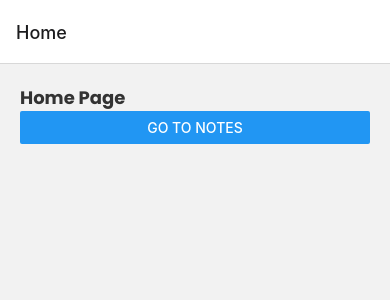
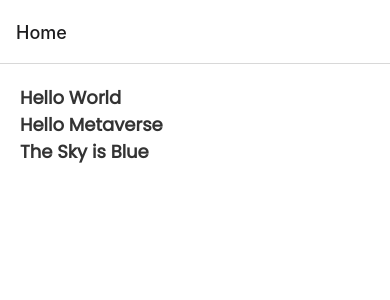
Before and after one commit to toluolatubosun/Mobile-App-Development, a React Native app: screen /Home in a window 390 px wide. Shown: the top 300 px of the page. Built offline with nearby package versions, Linux system fonts and the light colour scheme.

Commit message:
passing data

```diff
--- a/screens/Home.js
+++ b/screens/Home.js
@@ -1,13 +1,24 @@
 import React from 'react';
-import { View, Text, Button } from "react-native";
+import { View, Text, FlatList, TouchableOpacity } from "react-native";
 import { globalStyles } from '../styles/global';
 
 export default function Home({ navigation }) {
+    const [notes, setNotes] = React.useState([
+        { title: 'Hello World', key: 1, body: 'Lorem ipsum dolor sit amet consectetur adipisicing elit loremque quidem quasi?'},
+        { title: 'Hello Metaverse', key: 2, body: 'Lorem ipsum dolor sit amet consectetur adipisicing elit loremque quidem quasi?'},
+        { title: 'The Sky is Blue', key: 3, body: 'Lorem ipsum dolor sit amet consectetur adipisicing elit loremque quidem quasi?'}
+    ])
+
     return (
         <View style={globalStyles.container}>
-            <Text style={globalStyles.titleText}>Home Page</Text>
-            <Button onPress={() => navigation.navigate("Note")} title="Go to notes"/>
-            {/* We also have push and pop */}
+            <FlatList
+                data={notes}
+                renderItem={({ item }) => (
+                    <TouchableOpacity onPress={() => navigation.navigate("Note", item)}>
+                        <Text style={globalStyles.titleText}>{item.title}</Text>
+                    </TouchableOpacity>
+                )}
+            />
         </View>
     )
 }
--- a/screens/Note.js
+++ b/screens/Note.js
@@ -2,10 +2,13 @@ import React from 'react';
 import { View, Text } from "react-native";
 import { globalStyles } from '../styles/global';
 
-export default function Note() {
+export default function Note({ route, navigation }) {
+    const { title, body } = route.params
+
     return (
         <View style={globalStyles.container}>
-            <Text>Note Page</Text>
+            <Text style={globalStyles.titleText}>{title}</Text>
+            <Text>{body}</Text>
         </View>
     )
 }
--- a/styles/global.js
+++ b/styles/global.js
@@ -5,7 +5,7 @@ export const globalStyles = StyleSheet.create({
         fontSize: 18,
         fontWeight: 'bold',
         color: '#333',
-        fontFamily: 'poppins-bold',
+        fontFamily: 'poppins-regular',
     },
     paragraph: {
         marginVertical: 8,
@@ -14,5 +14,6 @@ export const globalStyles = StyleSheet.create({
     container: {
         flex: 1,
         padding: 20,
+        backgroundColor: '#fff'
     },
 });
```
